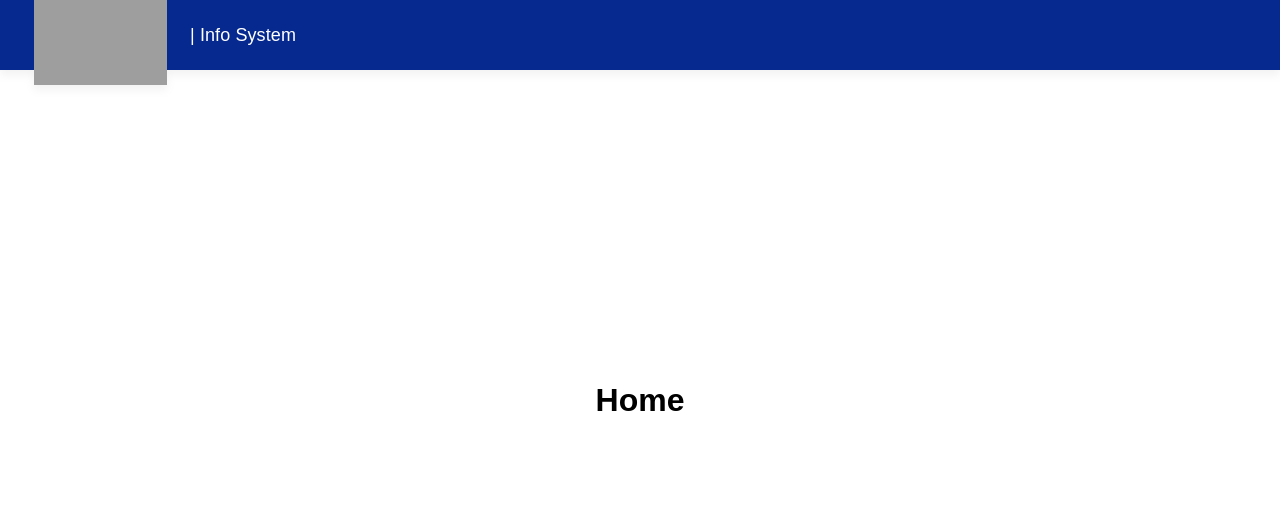
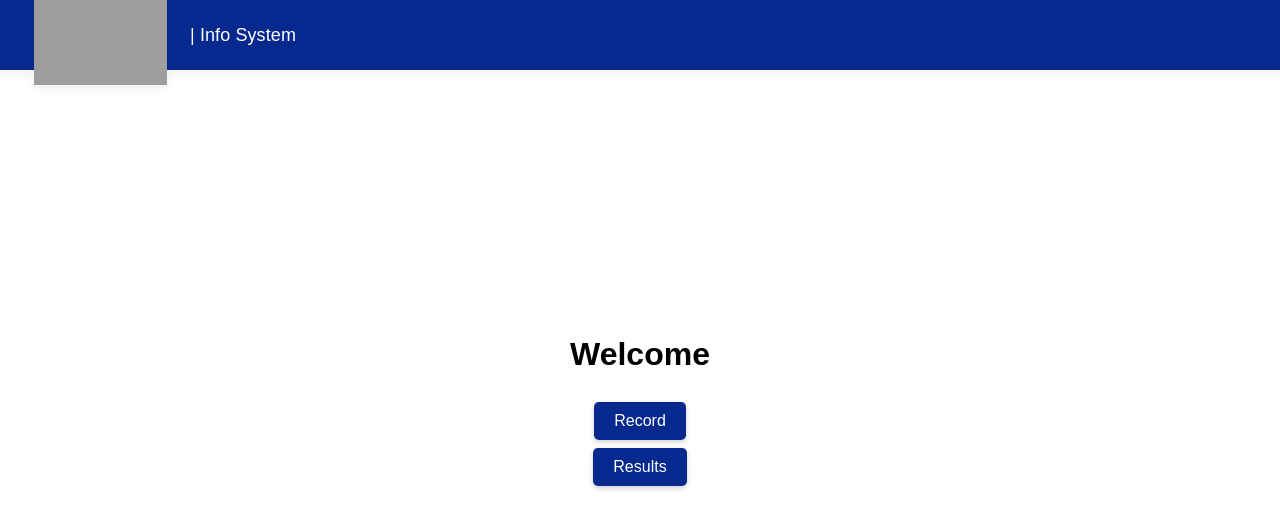
Before and after one commit to CatalinaMendizabal/hua-infosystem, a React (Create React App) app: page / in a window 1280 px wide. Shown: the top 528 px of the page. Built offline with nearby package versions, Linux system fonts and the light colour scheme; grey boxes are pictures that could not be loaded; a web font is replaced by a local one.

Commit message:
feat: added routes for recording and results

```diff
--- a/package.json
+++ b/package.json
@@ -12,6 +12,7 @@
     "@types/react-dom": "^18.2.7",
     "react": "^18.2.0",
     "react-dom": "^18.2.0",
+    "react-media-recorder": "^1.6.6",
     "react-router-dom": "^6.15.0",
     "react-scripts": "5.0.1",
     "styled-components": "^6.0.7",
--- a/src/App.tsx
+++ b/src/App.tsx
@@ -2,12 +2,15 @@ import React from 'react';
 import './App.css';
 import {BrowserRouter, Route, Routes} from "react-router-dom";
 import Home from "./screens/home";
+import Record from "./screens/record";
 
 function App() {
   return (
     <BrowserRouter>
       <Routes>
         <Route path="/" element={<Home />} />
+        <Route path="/record" element={<Record />} />
+        <Route path="/results" element={<Home />} />
       </Routes>
     </BrowserRouter>
   );
--- a/src/screens/home/index.tsx
+++ b/src/screens/home/index.tsx
@@ -1,12 +1,18 @@
-import {StyledContainer} from "./styles";
+import {StyledButton, StyledContainer} from "./styles";
 import Structure from "../../components/structure";
 import React from "react";
+import {useNavigate} from "react-router-dom";
 
 const Home = () => {
+
+    const navigate = useNavigate()
+
     return (
         <Structure>
             <StyledContainer>
-                <h1>Home</h1>
+                <h1>Welcome</h1>
+                <StyledButton onClick={() => navigate("/record")}>Record</StyledButton>
+                <StyledButton onClick={() => navigate("/results")} >Results</StyledButton>
             </StyledContainer>
         </Structure>
     );
--- a/src/screens/home/styles.ts
+++ b/src/screens/home/styles.ts
@@ -5,8 +5,26 @@ export const StyledContainer = styled.div`
   flex-direction: column;
   align-items: center;
   justify-content: center;
+  gap: 8px;
   background-color: ${(props) => props.theme.infoWhite};
   height: 100vh;
   width: 100vw;
   font-family: "Gotham", sans-serif;
 `;
+
+export const StyledButton = styled.div`
+  display: inline-block;
+  padding: 10px 20px;
+  font-size: 16px;
+  border: none;
+  border-radius: 5px;
+  cursor: pointer;
+  color: #ffffff;
+  background-color: ${(props) => props.theme.infoBlue};
+  box-shadow: 0px 2px 5px rgba(0, 0, 0, 0.2);
+
+  &:hover {
+    background-color: ${(props) => props.theme.hoverBlue};
+    box-shadow: 0px 4px 8px rgba(0, 0, 0, 0.2);
+  }
+`
--- /dev/null
+++ b/src/screens/record/index.tsx
@@ -0,0 +1,7 @@
+import React from 'react'
+
+const RecordingScreen = ({}) => {
+    return <></>
+}
+
+export default RecordingScreen
--- a/src/utils/StyledComponentProvider.tsx
+++ b/src/utils/StyledComponentProvider.tsx
@@ -12,6 +12,7 @@ const StyledComponentProvider = ({children}: StyleComponentProviderProps) => {
         infoGray1: "#f5f5f5",
         infoGray2: "#444",
         infoBlue: "#062990",
+        hoverBlue: "#6785db"
     }
     return <ThemeProvider theme={theme}>{children}</ThemeProvider>
 }
```
Also changed, not shown: 1 other file (tests, documents, lock files or other folders).
